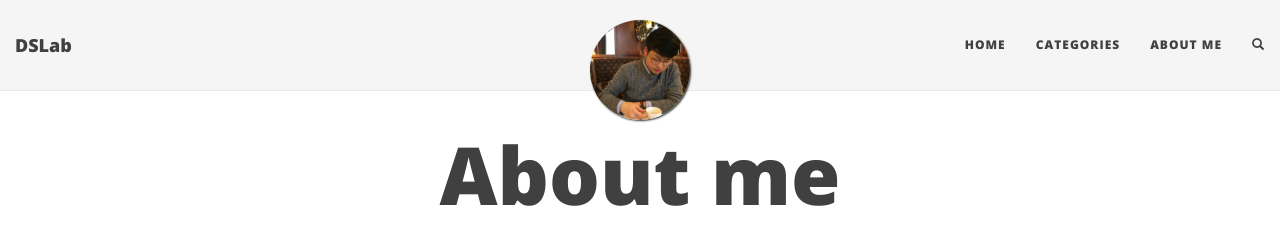
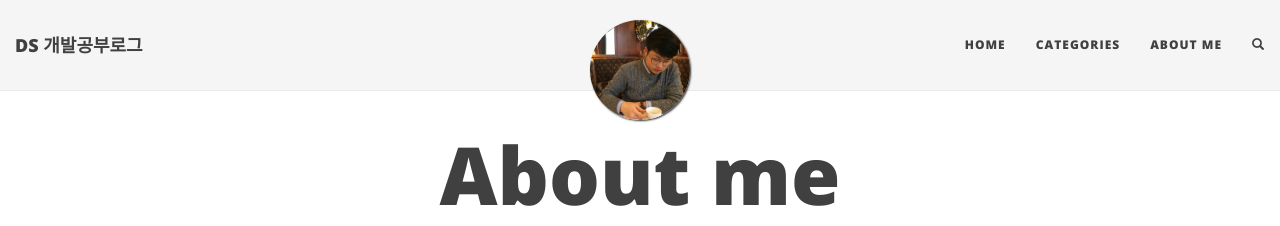
Before and after one commit to choidslab/choidslab.github.io, a Jekyll site: the page built from aboutme.md, in a window 1280 px wide. Shown: the top 226 px of the page. Built offline with Jekyll 4.4.1, drawn with Linux system fonts in a browser that asks for light colours; nearby versions of some CDN libraries.

Commit message:
Modified _config.yml

```diff
--- a/_config.yml
+++ b/_config.yml
@@ -14,7 +14,7 @@ baseurl: ""
 # Of course don't forget to change the username and projectname to YOUR username and project
 
 # Name of website
-title: DSLab
+title: DS 개발공부로그
 
 # Short description of your site
 description: DS 개발공부로그
@@ -77,7 +77,7 @@ social-network-links:
 #  rss: false
   email: "choids.lab@gmail.com"
   facebook: dooseop.choi
-  github: dslab0915
+  github: choidslab
   #twitter: daattali
 #  reddit: yourname
 #  google-plus: +DeanAttali
```
